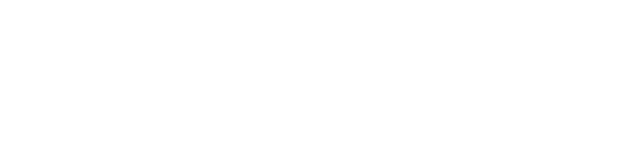
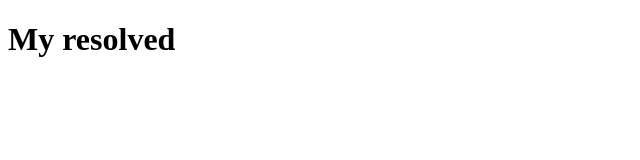
Before and after one commit to abdus251/my-first-repo, a plain HTML site: page index.html in a window 1280 px wide. Shown: the whole page, without its empty margins (0-640 px from the left). Drawn offline with Linux system fonts and the light colour scheme.

Commit message:
first commit

```diff
--- a/index.html
+++ b/index.html
@@ -7,6 +7,6 @@
     <title>My first Github Repo</title>
 </head>
 <body>
-
+    <h1>My resolved</h1>
 </body>
 </html>
```
